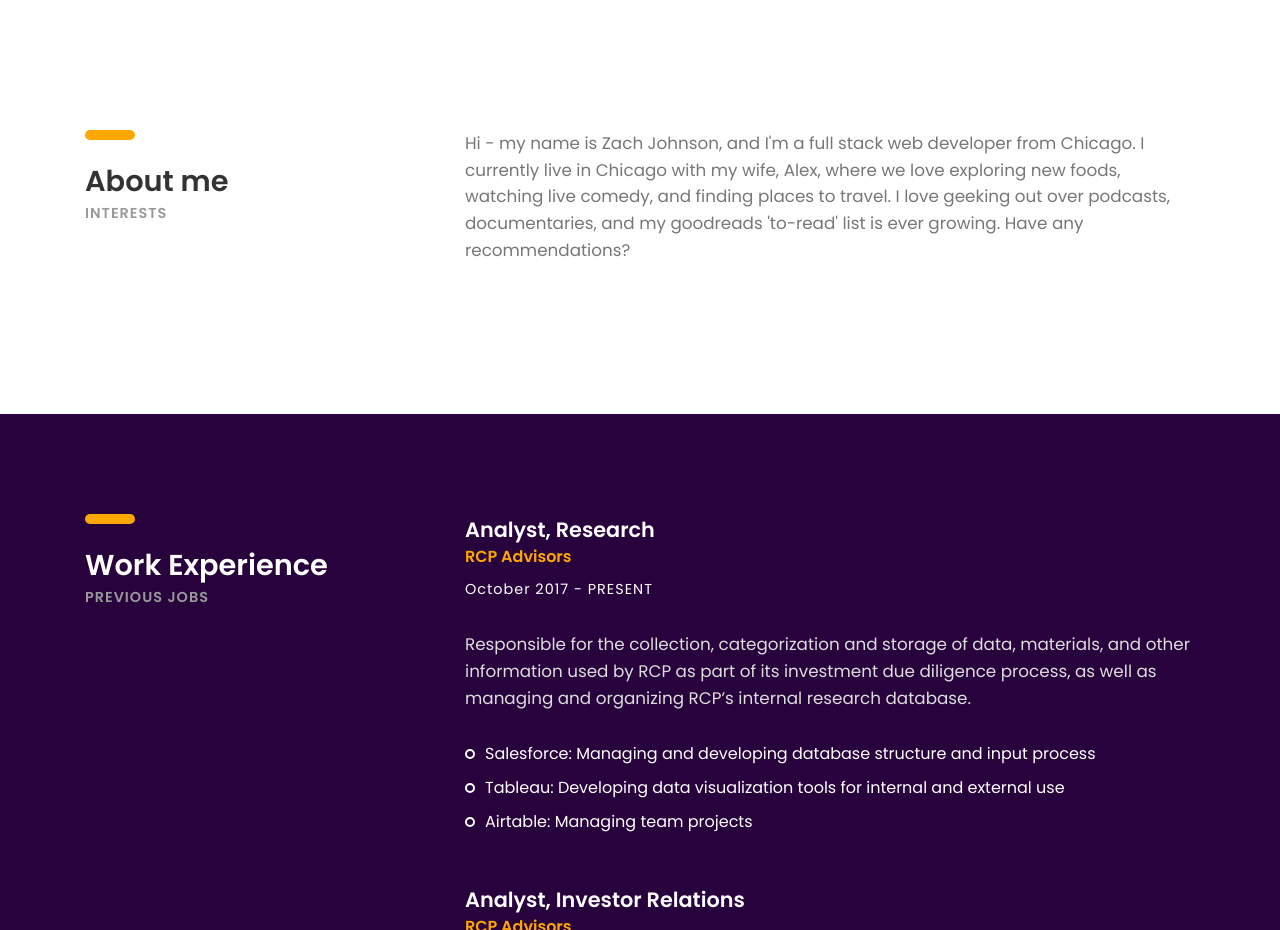
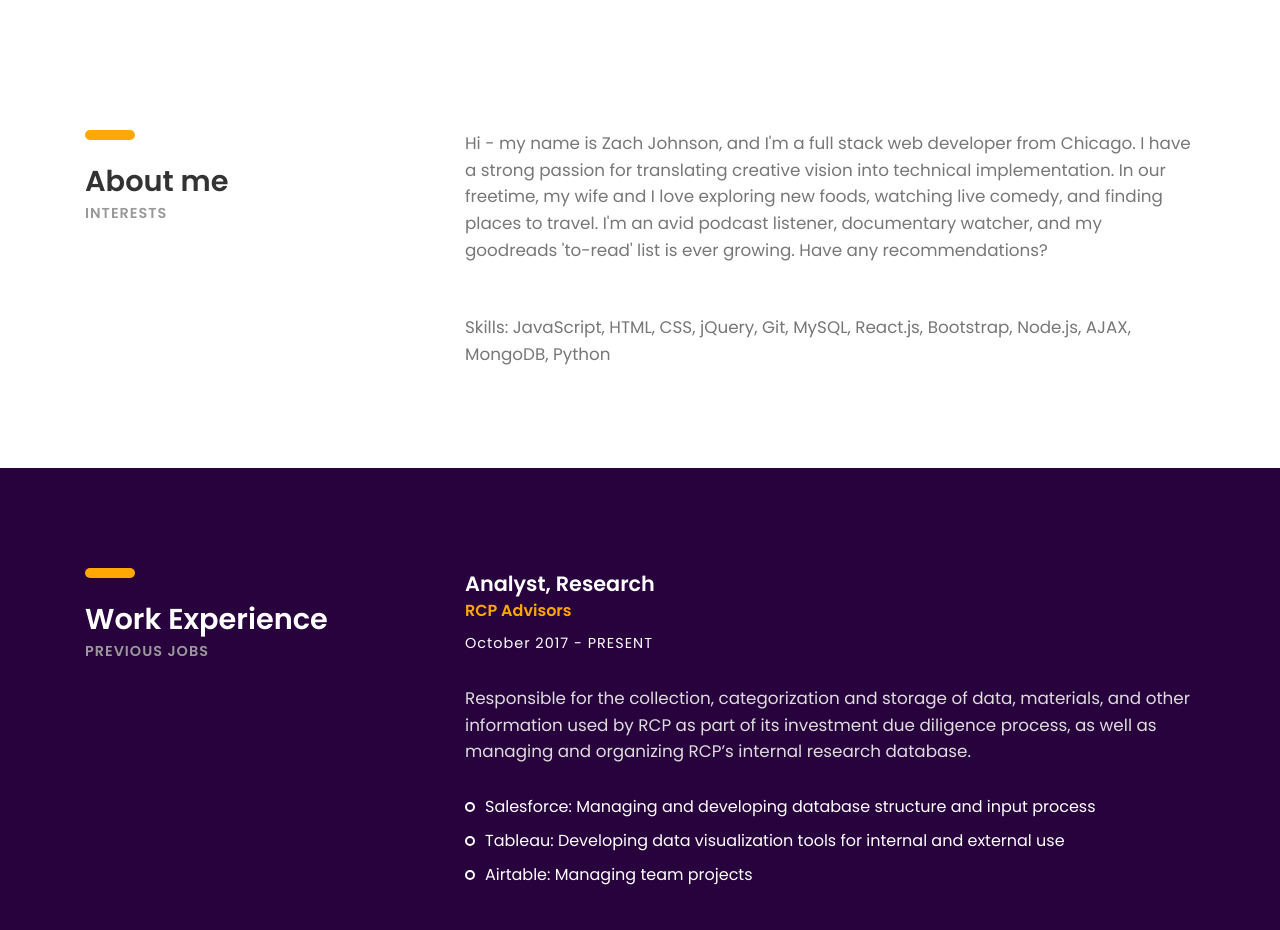
Before and after one commit to zachtjohnson01/personalPortfolio, a plain HTML site: page index.html in a window 1280 px wide. Shown: the part 2000-2930 px from the top of the page. Drawn offline with Linux system fonts and the light colour scheme; files whose address does not match are found by name.

Commit message:
Updated about me

```diff
--- a/index.html
+++ b/index.html
@@ -221,13 +221,13 @@
 				</div><!-- col-sm-4 -->
 				<div class="col-sm-8">
 					<p class="margin-b-50">Hi - my name is Zach Johnson, and I'm a full stack web
-					developer from Chicago. I currently live in Chicago with my wife,
-					Alex, where we love exploring new foods, watching live comedy, and finding places to travel.
-					I love geeking out over podcasts, documentaries, and my
+					developer from Chicago. I have a strong passion for translating creative vision into technical implementation. In our freetime, my wife and I love exploring new foods, watching live comedy, and finding places to travel.
+					I'm an avid podcast listener, documentary watcher, and my
 					<a href="https://www.goodreads.com/user/show/47762243-zach-johnson"
 						class="other_link"
 						target="_blank">goodreads</a> 'to-read' list is ever growing.
 					Have any recommendations?</p>
+					<p>Skills: JavaScript, HTML, CSS, jQuery, Git, MySQL, React.js, Bootstrap, Node.js, AJAX, MongoDB, Python</p>
 
 					<div class="row">
 						<div class="col-sm-6 col-md-6 col-lg-3">
```
Also changed, not shown: 1 other file.
